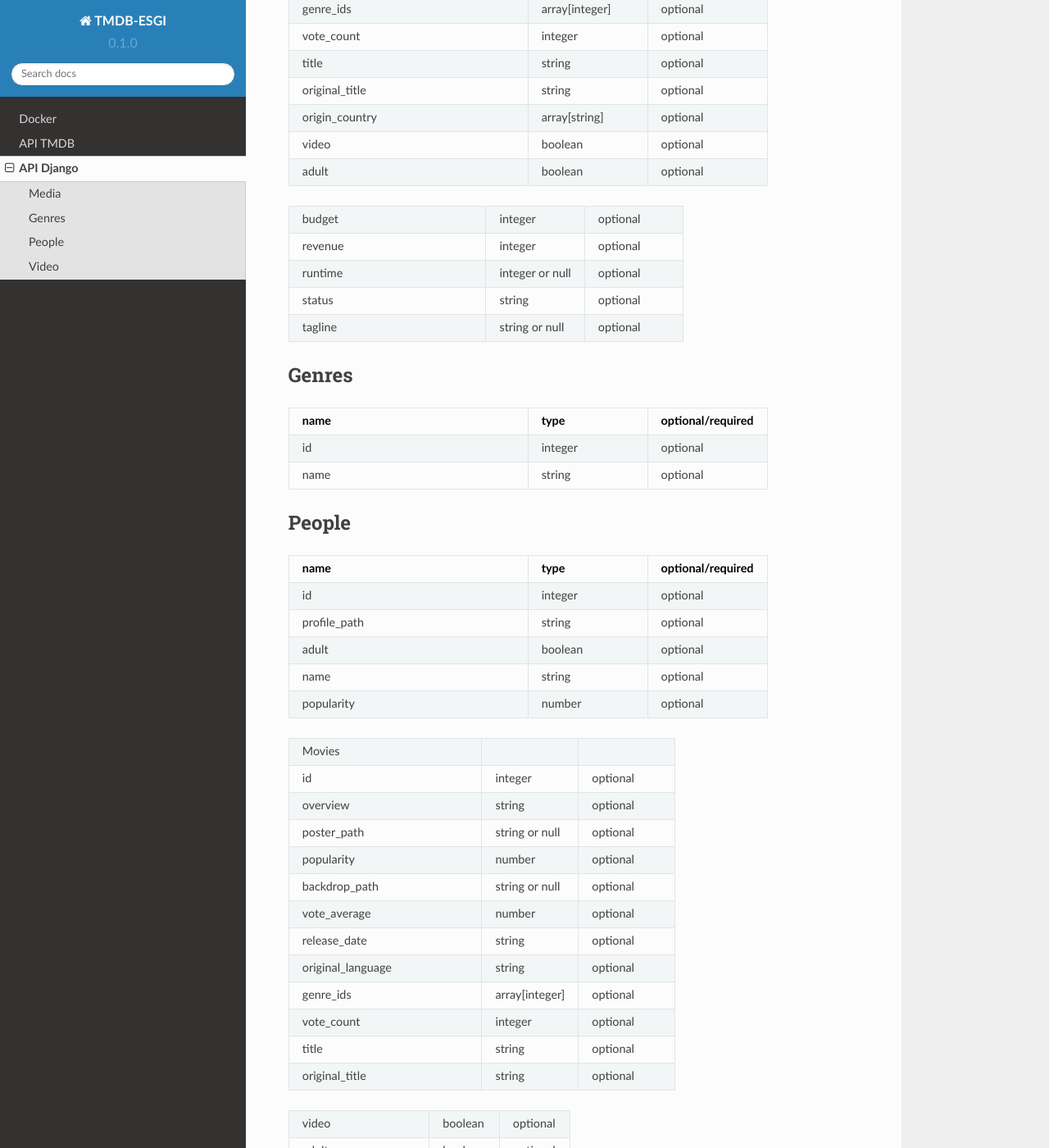
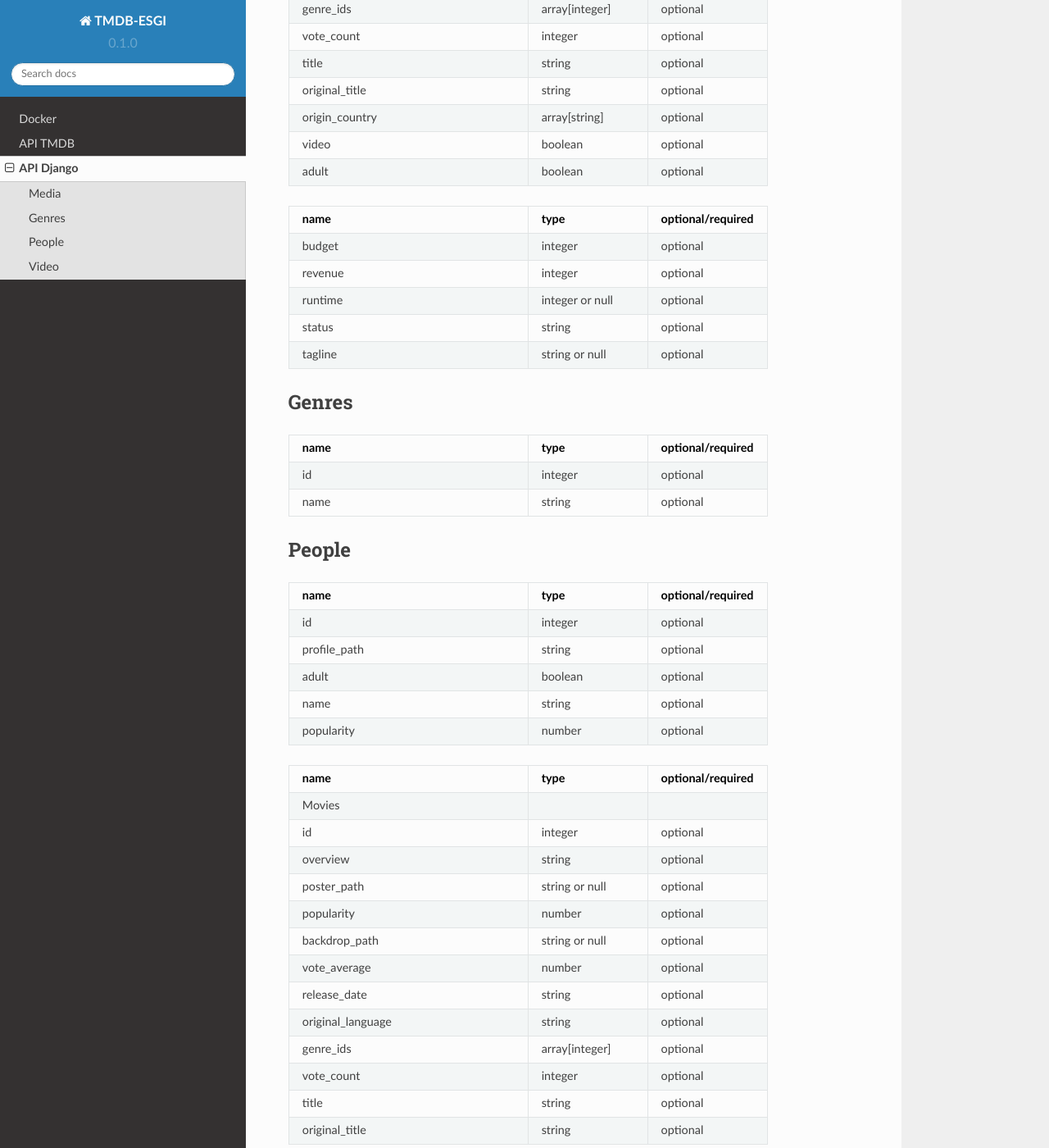
Before and after one commit to Bubuclem/ESGI-TMDB-RTDocs, a Sphinx documentation site: the page built from docs/source/api_django.rst, in a window 1280 px wide and 1400 px high, scrolled down 518 px. Shown: the whole window at 82% size. Built offline with Sphinx 7.4.7 and the Read the Docs theme 2.0.0, drawn with Linux system fonts in a browser that asks for light colours; some of the changed text lies outside the part shown.

Commit message:
Update docs

```diff
--- a/docs/source/api_django.rst
+++ b/docs/source/api_django.rst
@@ -60,6 +60,11 @@ Media
 
 .. list-table::
    :widths: 50 25 25
+   :header-rows: 1
+
+   * - name
+     - type
+     - optional/required
 
    * - budget
      - integer
@@ -124,6 +129,11 @@ People
 
 .. list-table::
    :widths: 50 25 25
+   :header-rows: 1
+
+   * - name
+     - type
+     - optional/required
 
    * - Movies
      -
@@ -167,6 +177,11 @@ People
 
 .. list-table::
    :widths: 50 25 25
+   :header-rows: 1
+
+   * - name
+     - type
+     - optional/required
 
    * - video
      - boolean
```
Also changed, not shown: other parts of docs/source/api_django.rst (+1 -0 lines).
